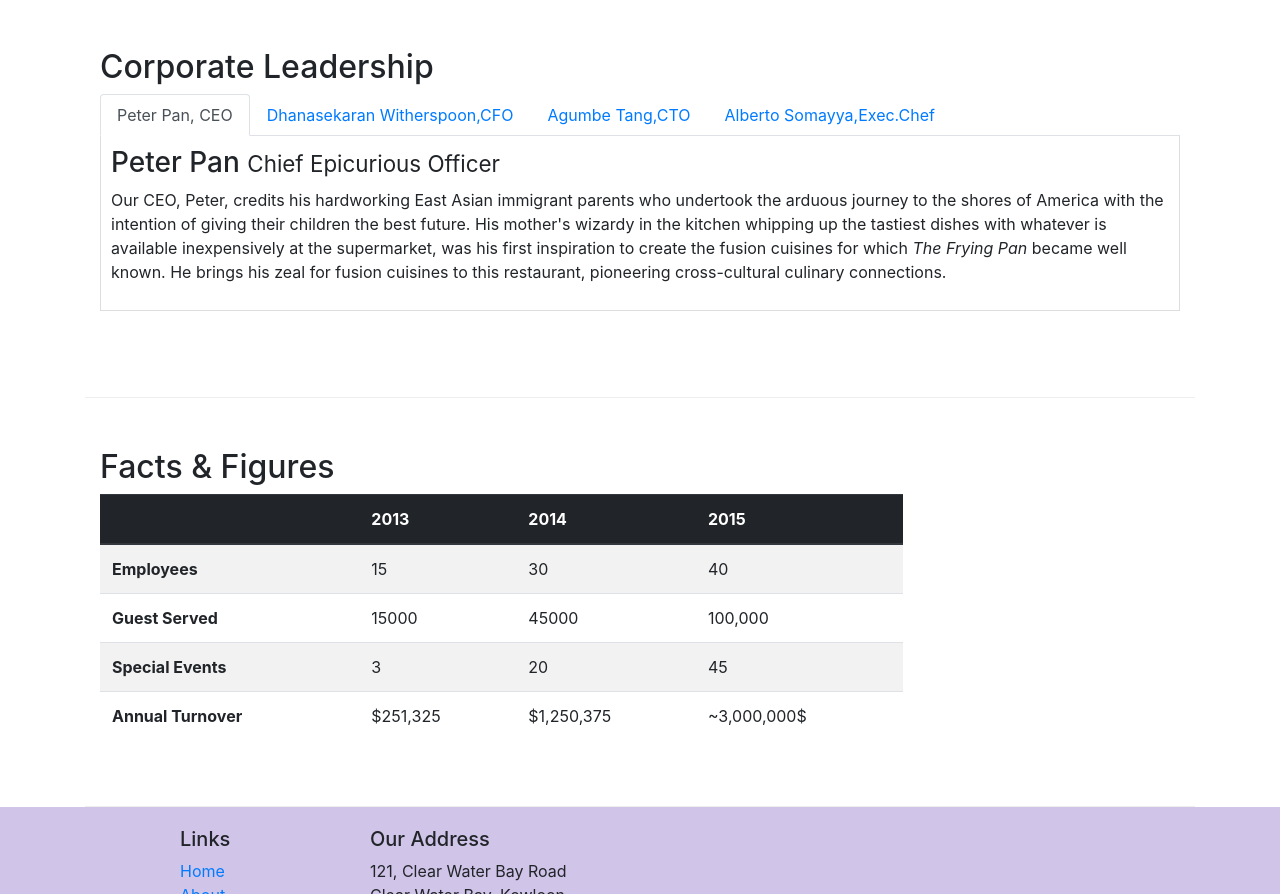
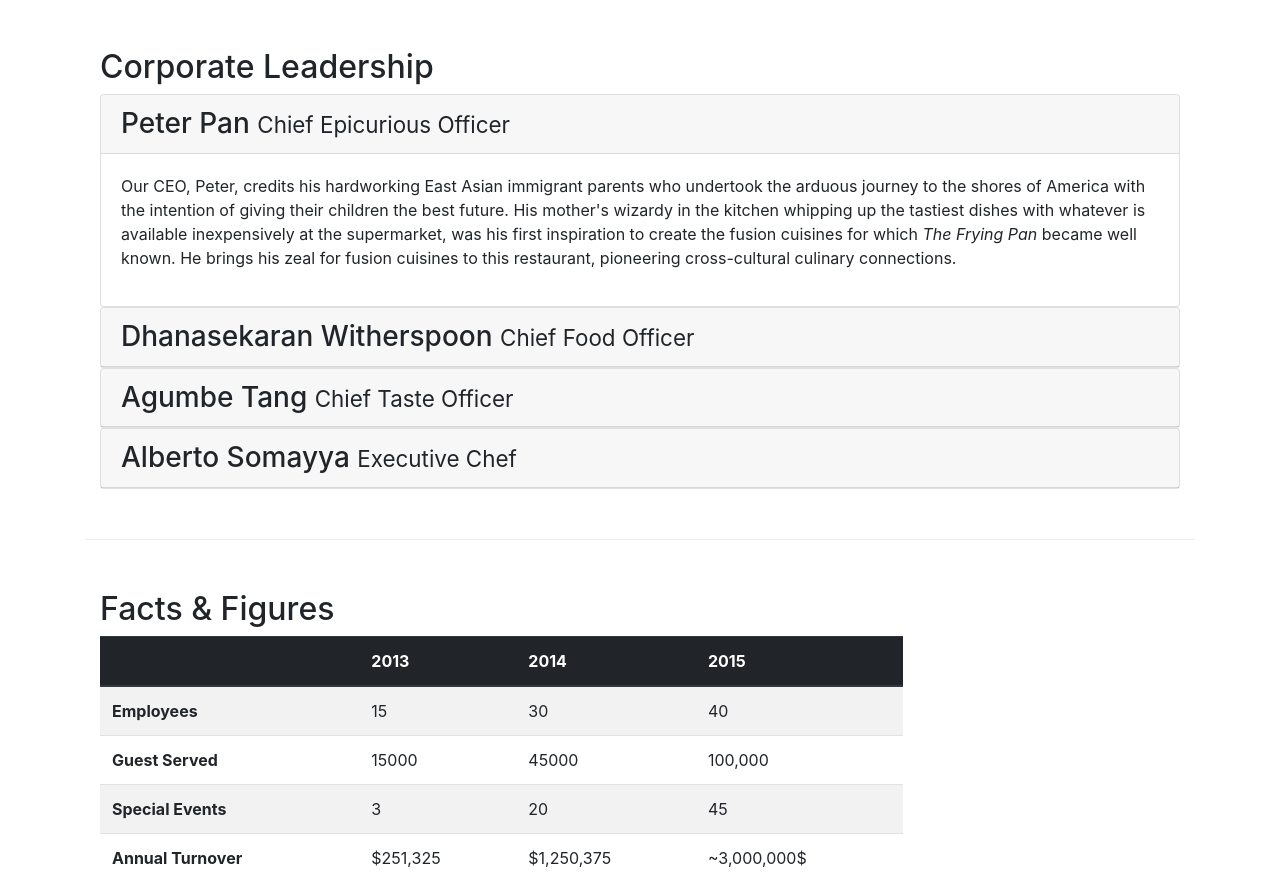
Before and after one commit to Markoae/Front-End-Web-UI-Frameworks-and-Tools-Bootstrap-4, a website: page aboutus.html in a window 1280 px wide. Shown: the part 890-1784 px from the top of the page. Drawn offline with nearby package versions, Linux system fonts and the light colour scheme.

Commit message:
Accordion

```diff
--- a/aboutus.html
+++ b/aboutus.html
@@ -108,41 +108,69 @@
                 <div class="col-12">
                     <h2>Corporate Leadership</h2>
 
-                    <ul class="nav nav-tabs">
-                        <li class="nav-item">
-                            <a class="nav-link active" href="#peter"
-                            role="tab" data-toggle="tab">Peter Pan, CEO</a>
-                        </li>
-                        <li class="nav-item">
-                            <a class="nav-link" href="#danny"
-                                role="tab" data-toggle="tab">Dhanasekaran Witherspoon,CFO</a>
-                        </li>
-                        <li class="nav-item">
-                            <a class="nav-link" href="#agumbe"
-                                role="tab" data-toggle="tab">Agumbe Tang,CTO</a>
-                        </li>
-                        <li class="nav-item">
-                            <a class="nav-link" href="#alberto"
-                                role="tab" data-toggle="tab">Alberto Somayya,Exec.Chef</a>
-                        </li>
-                    </ul>
+                    <div id="accordion">
+                        <div class="card">
+                            <div class="card-header" role="tab" id="peterhead">
+                                <h3 class="mb-0">
+                                    <a data-toggle="collapse" data-target="#peter">
+                                        Peter Pan <small>Chief Epicurious Officer</small>
+                                    </a>
+                                </h3>
+                            </div>
+                            <div role="tabpanel" class="collapse show" id="peter" data-parent="#accordion">
+                                <div class="card-body">
+                                    <p class="d-none d-sm-block">Our CEO, Peter, credits his hardworking East Asian immigrant parents who undertook the arduous journey to the shores of America with the intention of giving their children the best future. His mother's wizardy in the kitchen whipping up the tastiest dishes with whatever is available inexpensively at the supermarket, was his first inspiration to create the fusion cuisines for which <em>The Frying Pan</em> became well known. He brings his zeal for fusion cuisines to this restaurant, pioneering cross-cultural culinary connections.</p>
+                                </div>
 
-                    <div class="tab-content">
-                        <div role="tabpanel" class="tab-pane fade show active" id="peter">
-                            <h3>Peter Pan <small>Chief Epicurious Officer</small></h3>
-                            <p class="d-none d-sm-block">Our CEO, Peter, credits his hardworking East Asian immigrant parents who undertook the arduous journey to the shores of America with the intention of giving their children the best future. His mother's wizardy in the kitchen whipping up the tastiest dishes with whatever is available inexpensively at the supermarket, was his first inspiration to create the fusion cuisines for which <em>The Frying Pan</em> became well known. He brings his zeal for fusion cuisines to this restaurant, pioneering cross-cultural culinary connections.</p>
+                            </div>
                         </div>
-                        <div role="tabpanel" class="tab-pane fade" id="danny">
-                            <h3>Dhanasekaran Witherspoon <small>Chief Food Officer</small></h3>
-                            <p class="d-none d-sm-block">Our CFO, Danny, as he is affectionately referred to by his colleagues, comes from a long established family tradition in farming and produce. His experiences growing up on a farm in the Australian outback gave him great appreciation for varieties of food sources. As he puts it in his own words, Everything that runs, wins, and everything that stays, pays!</p>
+
+                        <div class="card">
+                            <div class="card-header" role="tab" id="dannyhead">
+                                <h3 class="mb-0">
+                                    <a data-toggle="collapse" data-target="#danny">
+                                        Dhanasekaran Witherspoon  <small>Chief Food Officer</small>
+                                    </a>
+                                </h3>
+                            </div>
+                            <div role="tabpanel" class="collapse" id="danny" data-parent="#accordion">
+                                <div class="card-body">
+                                    <p class="d-none d-sm-block">Our CFO, Danny, as he is affectionately referred to by his colleagues, comes from a long established family tradition in farming and produce. His experiences growing up on a farm in the Australian outback gave him great appreciation for varieties of food sources. As he puts it in his own words, Everything that runs, wins, and everything that stays, pays!</p>
+                                </div>
+
+                            </div>
                         </div>
-                        <div role="tabpanel" class="tab-pane fade" id="agumbe">
-                            <h3>Agumbe Tang <small>Chief Taste Officer</small></h3>
-                            <p class="d-none d-sm-block">Blessed with the most discerning gustatory sense, Agumbe, our CTO, personally ensures that every dish that we serve meets his exacting tastes. Our chefs dread the tongue lashing that ensues if their dish does not meet his exacting standards. He lives by his motto, You click only if you survive my lick.</p>
+
+                        <div class="card">
+                            <div class="card-header" role="tab" id="agumbehead">
+                                <h3 class="mb-0">
+                                    <a data-toggle="collapse" data-target="#agumbe">
+                                        Agumbe Tang <small>Chief Taste Officer</small>
+                                    </a>
+                                </h3>
+                            </div>
+                            <div role="tabpanel" class="collapse" id="agumbe" data-parent="#accordion">
+                                <div class="card-body">
+                                    <p class="d-none d-sm-block">Blessed with the most discerning gustatory sense, Agumbe, our CTO, personally ensures that every dish that we serve meets his exacting tastes. Our chefs dread the tongue lashing that ensues if their dish does not meet his exacting standards. He lives by his motto, You click only if you survive my lick.</p>
+                                </div>
+
+                            </div>
                         </div>
-                        <div role="tabpanel" class="tab-pane fade" id="alberto">
-                            <h3>Alberto Somayya <small>Executive Chef</small></h3>
-                            <p class="d-none d-sm-block">Award winning three-star Michelin chef with wide International experience having worked closely with whos-who in the culinary world, he specializes in creating mouthwatering Indo-Italian fusion experiences. He says, Put together the cuisines from the two craziest cultures, and you get a winning hit! Amma Mia!</p>
+
+                        <div class="card">
+                            <div class="card-header" role="tab" id="albertohead">
+                                <h3 class="mb-0">
+                                    <a data-toggle="collapse" data-target="#alberto">
+                                        Alberto Somayya <small>Executive Chef</small>
+                                    </a>
+                                </h3>
+                            </div>
+                            <div role="tabpanel" class="collapse" id="alberto" data-parent="#accordion">
+                                <div class="card-body">
+                                    <p class="d-none d-sm-block">Award winning three-star Michelin chef with wide International experience having worked closely with whos-who in the culinary world, he specializes in creating mouthwatering Indo-Italian fusion experiences. He says, Put together the cuisines from the two craziest cultures, and you get a winning hit! Amma Mia!</p>
+                                </div>
+
+                            </div>
                         </div>
                     </div>
                 </div>
```
